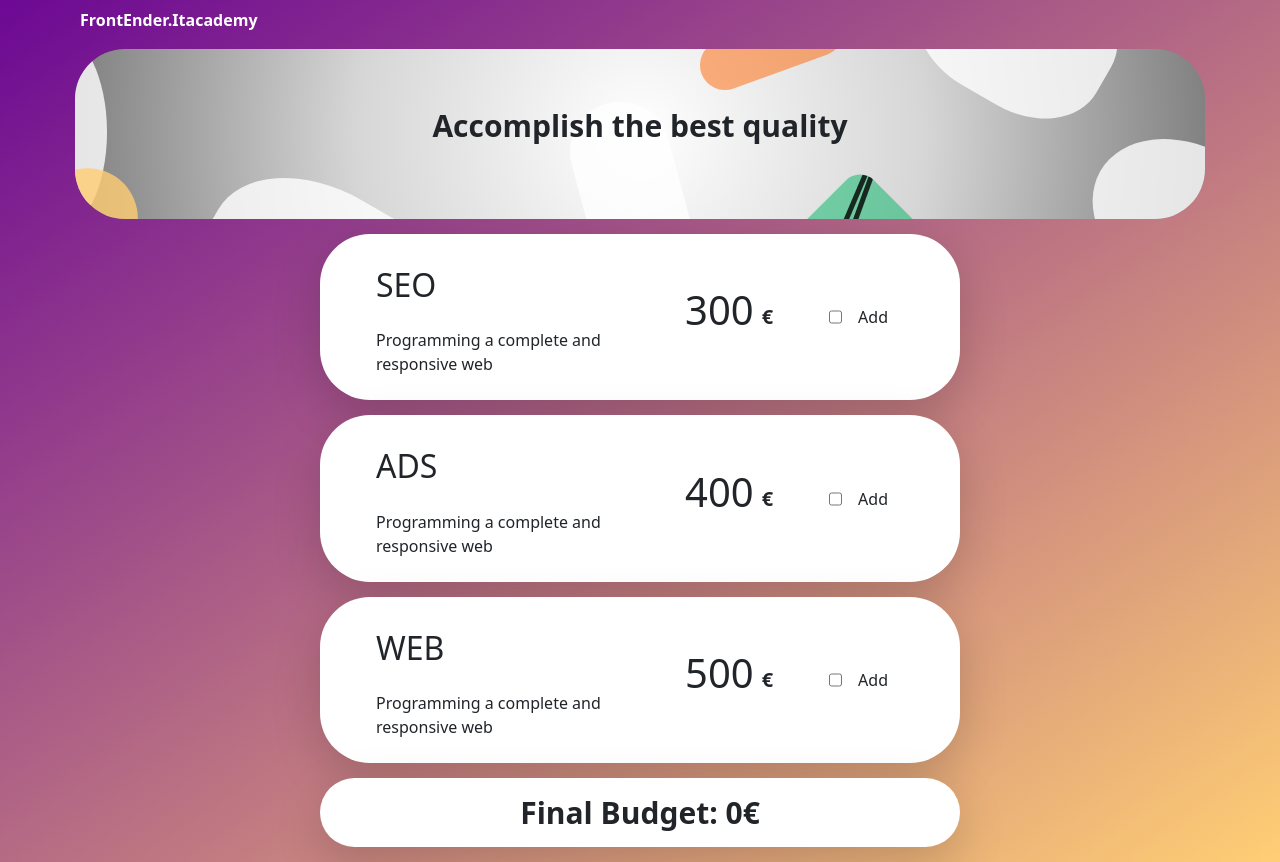
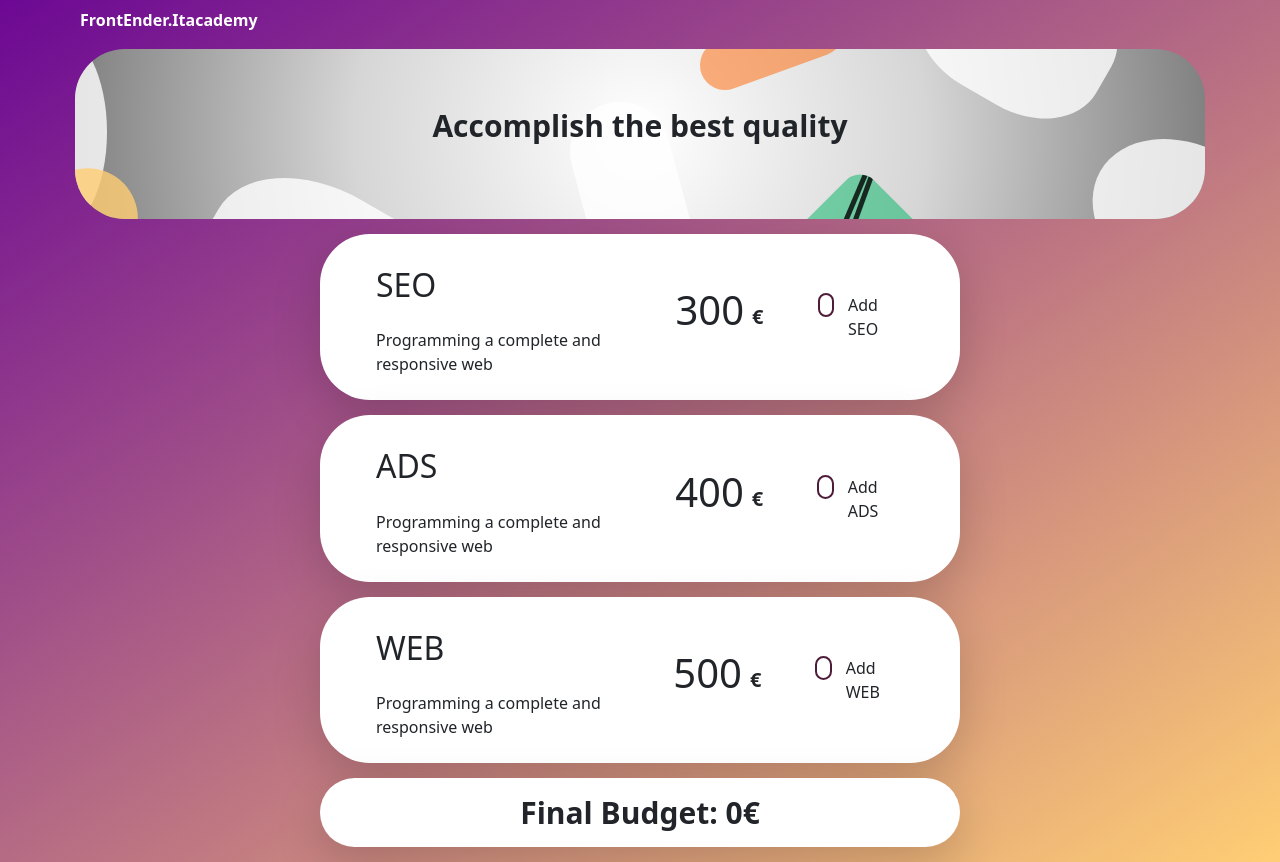
Before and after one commit to oscarrep/S6-Budget-Angular, an Angular app: page / in a window 1280 px wide. Built offline with nearby package versions, Linux system fonts and the light colour scheme.

Commit message:
checkbox design

```diff
--- a/src/app/home/home.component.html
+++ b/src/app/home/home.component.html
@@ -42,8 +42,8 @@
 
                 </div>
                 <div class="ms-auto mx-5 d-flex">
-                    <input type="checkbox" [checked]="list.checked" id="{{list.id}}" (change)="updateTotal(list.price, list.id)">
-                    <label class="mx-3" for="{{list.id}}">Add</label>
+                    <input type="checkbox" class="checkbox-circle" [checked]="list.checked" id="{{list.id}}" (change)="updateTotal(list.price, list.id)">
+                    <label class="mx-3" for="{{list.id}}">Add {{list.title}}</label>
                 </div>
             </div>
             }
--- a/src/app/home/home.component.scss
+++ b/src/app/home/home.component.scss
@@ -5,6 +5,7 @@
     margin: 0;
 }
 
+.checkbox-circle,
 .banner,
 .item {
     background-color: white;
@@ -45,8 +46,29 @@
     margin-left: 5rem;
 }
 
-.title, .price-txt {
+.title,
+.price-txt {
     font-size: 30px;
+}
+
+
+.checkbox-circle,
+.checkbox-circle:checked {
+    margin-top: 2px;
+    outline: 2px solid #4e1b39;
+}
+
+.checkbox-circle {
+    width: 20px;
+    height: 20px;
+    vertical-align: middle;
+    appearance: none;
+    cursor: pointer;
+}
+
+.checkbox-circle:checked {
+    background-color: #AD5488;
+    border: 3px solid white;
 }
 
 //SHAPES
```
